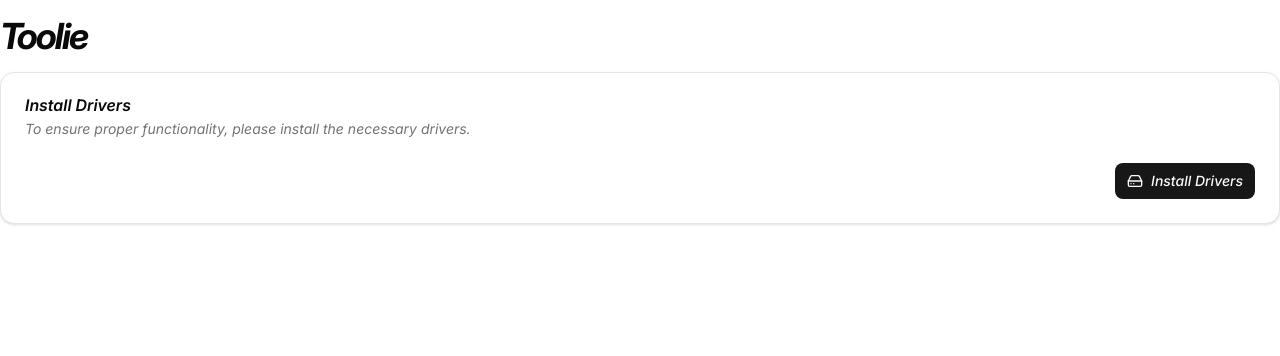
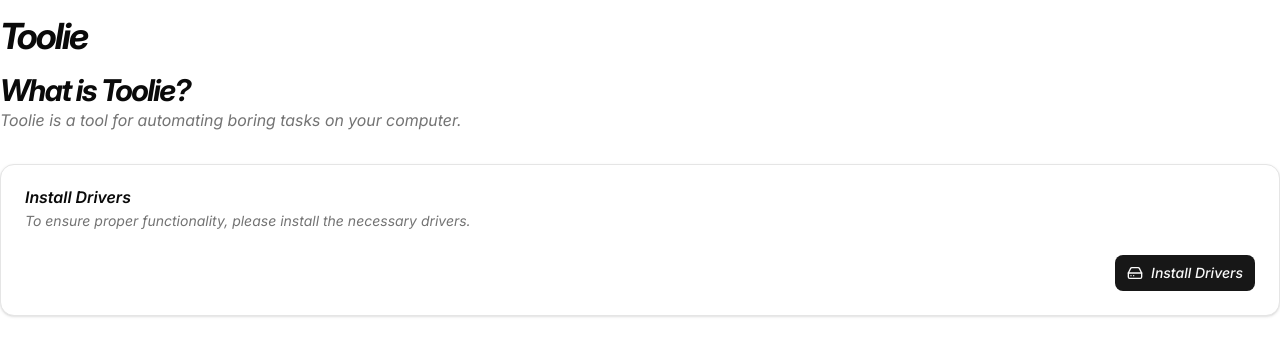
Before and after one commit to DawidGawronskiDev/toolie, a React (Vite) app in the folder gui/: page / in a window 1280 px wide. Shown: the top 356 px of the page. Built offline with nearby package versions, Linux system fonts and the light colour scheme.

Commit message:
create gui description

```diff
--- a/gui/src/App.tsx
+++ b/gui/src/App.tsx
@@ -1,3 +1,4 @@
+import { Description } from "./components/description";
 import { Header } from "./components/header";
 import { Options } from "./components/options";
 
@@ -5,7 +6,8 @@ function App() {
   return (
     <>
       <Header />
-      <main className="container mx-auto">
+      <main className="container mx-auto space-y-8">
+        <Description />
         <Options />
       </main>
     </>
--- /dev/null
+++ b/gui/src/components/description.tsx
@@ -0,0 +1,10 @@
+const Description = () => {
+  return (
+    <div>
+      <h2>What is Toolie?</h2>
+      <p>Toolie is a tool for automating boring tasks on your computer.</p>
+    </div>
+  );
+};
+
+export { Description };
--- a/gui/src/index.css
+++ b/gui/src/index.css
@@ -132,4 +132,13 @@
   h1 {
     @apply text-4xl font-bold tracking-tighter;
   }
+  h2 {
+    @apply text-3xl font-bold tracking-tighter;
+  }
+  h3 {
+    @apply text-2xl font-bold tracking-tighter;
+  }
+  p {
+    @apply text-base text-muted-foreground;
+  }
 }
```
